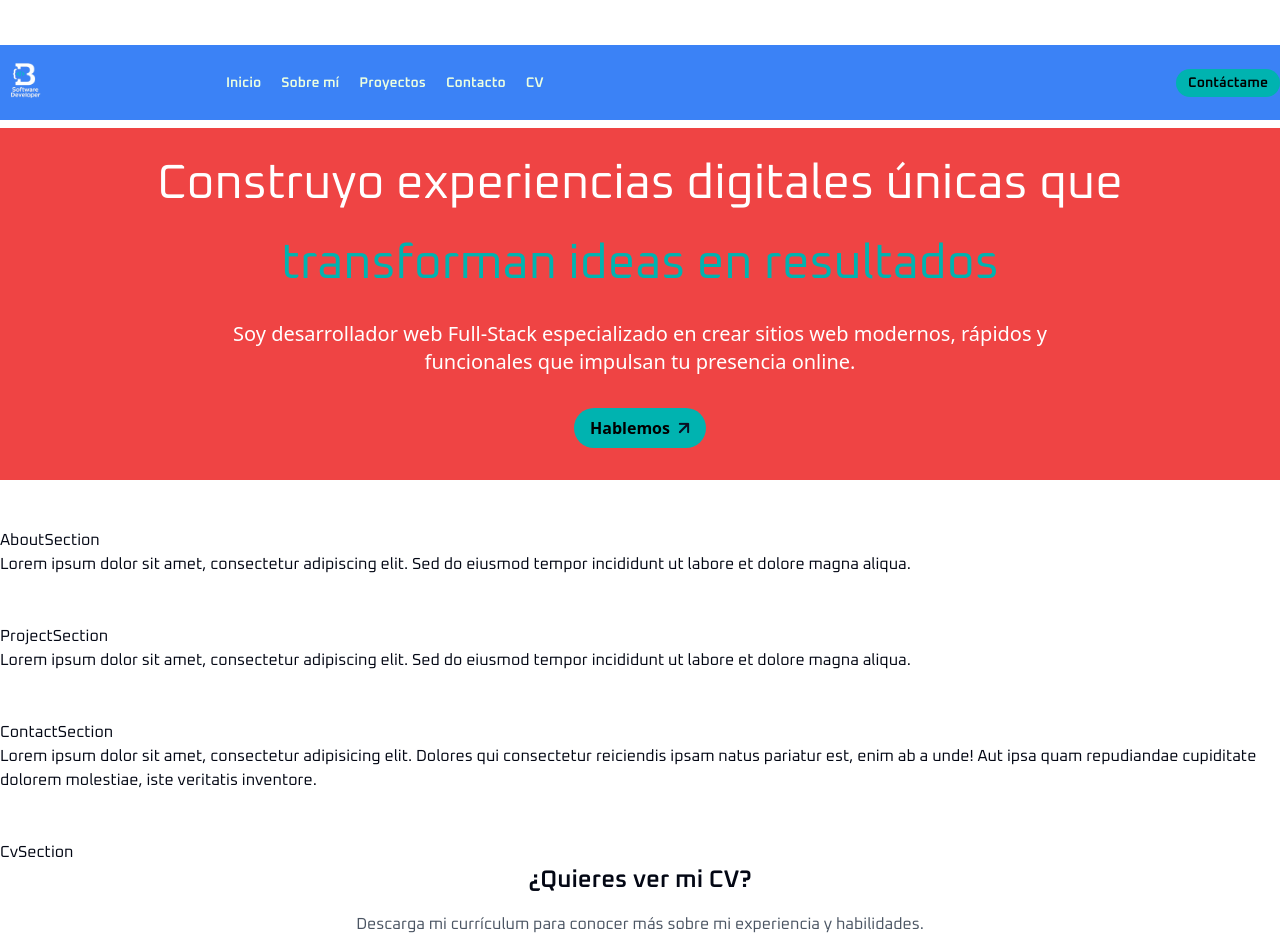
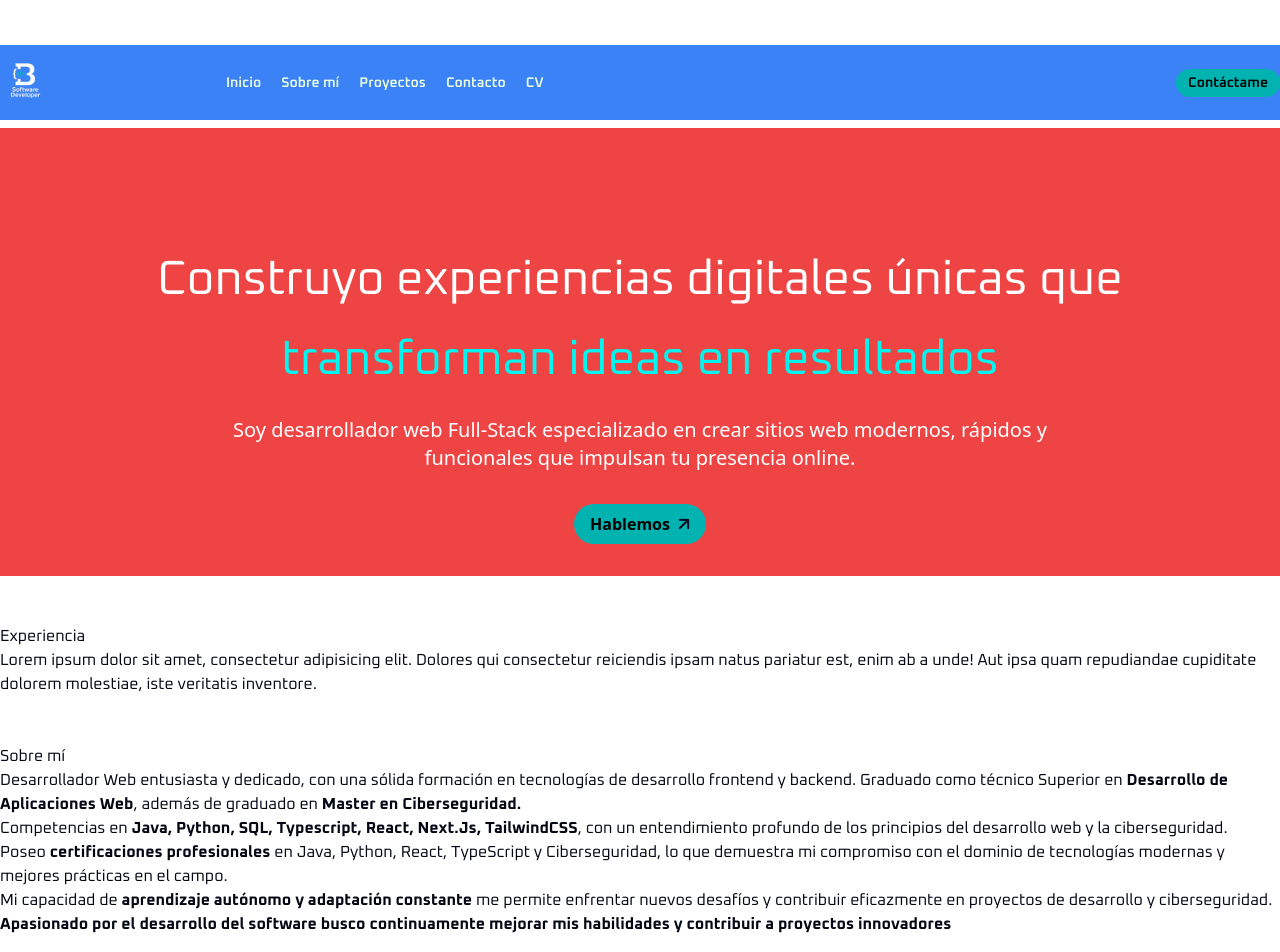
Before and after one commit to Byron-115/my-portfolio, a Next.js app: page / in a window 1280 px wide. Shown: the top 952 px of the page. Built offline with nearby package versions, Linux system fonts and the light colour scheme.

Commit message:
feat: Add ExperienceSection component and update AboutSection content

```diff
--- a/src/app/page.tsx
+++ b/src/app/page.tsx
@@ -7,6 +7,7 @@ import ContactSection from "@/components/organisms/ContactSection";
 import CvSection from "@/components/organisms/CvSection";
 import Footer from "@/components/organisms/Footer";
 import HeaderMobile from "@/components/organisms/HeaderMobile";
+import ExperienceSection from "@/components/organisms/ExperienceSection";
 
 
 export default function Home() {
@@ -16,6 +17,7 @@ export default function Home() {
         <HeaderDesktop />
         <HeaderMobile />
         <HeroSection />
+        <ExperienceSection />
         <AboutSection />
         <ProjectSection />
         <ContactSection />
--- a/src/components/organisms/AboutSection.tsx
+++ b/src/components/organisms/AboutSection.tsx
@@ -3,9 +3,26 @@ import React from 'react'
 function AboutSection() {
   return (
     <div>
-      <h2>AboutSection</h2>
+      <h2>Sobre mí</h2>
       <section id="about" className="...">
-        <p>Lorem ipsum dolor sit amet, consectetur adipiscing elit. Sed do eiusmod tempor incididunt ut labore et dolore magna aliqua.</p>
+        <p>Desarrollador Web entusiasta y dedicado, con una sólida formación
+          en tecnologías de desarrollo frontend y backend. Graduado como
+          técnico Superior en <b>Desarrollo de Aplicaciones Web</b>, además de
+          graduado en <b>Master en Ciberseguridad.</b></p>
+
+        <p>Competencias en <b>Java, Python, SQL, Typescript, React, Next.Js,
+          TailwindCSS</b>, con un entendimiento profundo de los principios del
+          desarrollo web y la ciberseguridad.</p>
+
+        <p>Poseo <b>certificaciones profesionales</b> en Java, Python, React,
+          TypeScript y Ciberseguridad, lo que demuestra mi compromiso con
+          el dominio de tecnologías modernas y mejores prácticas en el campo.</p>
+
+        <p>Mi capacidad de <b>aprendizaje autónomo y adaptación constante</b> me
+          permite enfrentar nuevos desafíos y contribuir eficazmente en
+          proyectos de desarrollo y ciberseguridad. <b>Apasionado por el
+          desarrollo del software busco continuamente mejorar mis habilidades
+           y contribuir a proyectos innovadores </b></p>
       </section>
     </div>
 
--- a/src/components/organisms/CvSection.tsx
+++ b/src/components/organisms/CvSection.tsx
@@ -11,7 +11,7 @@ function CvSection() {
     <div>CvSection
         <section  id="cv" className="text-center">
         <h2 className="text-2xl font-semibold mb-4">¿Quieres ver mi CV?</h2>
-        <p className="mb-6 text-gray-600">Descarga mi currículum para conocer más sobre mi experiencia y habilidades.</p>
+        <p className="mb-6 text-white">Descarga mi currículum para conocer más sobre mi experiencia y habilidades.</p>
         <SolidButton onClick={handleDownload}>Descargar mi CV</SolidButton>
         </section>
     </div>
--- /dev/null
+++ b/src/components/organisms/ExperienceSection.tsx
@@ -0,0 +1,14 @@
+import React from 'react'
+
+function ExperienceSection() {
+  return (
+    <div>
+      <h2>Experiencia</h2>
+      <section id="contact" className="...">
+        <p>Lorem ipsum dolor sit amet, consectetur adipisicing elit. Dolores qui consectetur reiciendis ipsam natus pariatur est, enim ab a unde! Aut ipsa quam repudiandae cupiditate dolorem molestiae, iste veritatis inventore.</p>
+      </section>
+    </div>
+  )
+}
+
+export default ExperienceSection
--- a/src/components/organisms/HeaderDesktop.tsx
+++ b/src/components/organisms/HeaderDesktop.tsx
@@ -70,7 +70,7 @@ const HeaderDesktop: React.FC<HeaderDesktopProps> = ({ setHeaderOffset }) => {
                                     <a
                                         key={link.label}
                                         href={link.href}
-                                        className="text-[#ecffe0] font-semibold text-sm hover:text-[#00B3B0] transition-colors whitespace-nowrap"
+                                        className="text-[#ecffe0] font-semibold text-sm hover:text-[#00f4f0] transition-colors whitespace-nowrap"
                                     >
                                         {link.label}
                                     </a>
@@ -109,7 +109,7 @@ const HeaderDesktop: React.FC<HeaderDesktopProps> = ({ setHeaderOffset }) => {
                                     <a
                                         key={link.label}
                                         href={link.href}
-                                        className="text-[#ecffe0] font-semibold text-sm hover:text-lime-300 transition-colors whitespace-nowrap"
+                                        className="text-[#ecffe0] font-semibold text-sm hover:text-[#00f4f0] transition-colors whitespace-nowrap"
                                     >
                                         {link.label}
                                     </a>
--- a/src/components/organisms/HeaderMobile.tsx
+++ b/src/components/organisms/HeaderMobile.tsx
@@ -32,7 +32,7 @@ const HeaderMobile: React.FC = () => {
           xmlns="http://www.w3.org/2000/svg"
           fill="none"
           viewBox="0 0 24 24"
-          stroke-width="2"
+          strokeWidth="2"
           stroke="currentColor"
           className="size-6"
           >
--- a/src/components/organisms/HeroSection.tsx
+++ b/src/components/organisms/HeroSection.tsx
@@ -3,13 +3,13 @@ import Image from "next/image";
 
 
 const HeroSection: React.FC = () => (
-  <section id="hero"className="flex flex-col items-center justify-start w-full max-w-266 mx-auto px-12 xl:px-0 py-8 xl:mt-32 gap-8 bg-red-500">
+  <section id="hero"className="flex flex-col items-center justify-start w-full max-w-266 mx-auto px-12 pt-32 xl:px-0 py-8 xl:mt-32 gap-8 bg-red-500">
     {/* Contenedor de texto principal */}
       {/* Título */}
         <h1 className="text-white font-medium text-2xl sm:text-4xl xl:text-5xl text-center w-full sm:max-w-115 xl:max-w-250 mx-auto">
           Construyo experiencias digitales únicas que
         </h1>
-        <span className="text-[#00b3b0] text-2xl sm:text-4xl xl:text-5xl font-medium text-center w-full">transforman ideas en resultados</span>
+        <span className="text-[#00f4f0] text-2xl sm:text-4xl xl:text-5xl font-medium text-center w-full">transforman ideas en resultados</span>
       {/* Subtítulo + botón */}
       <div className="flex flex-col w-full max-w-[846px] items-center gap-8">
           <p className="use-system-font text-white font-light leading-1.56 xl:leading-[1.4] text-lg xl:text-xl text-center max-w-74 sm:max-w-144 xl:max-w-150 mx-auto">
```
